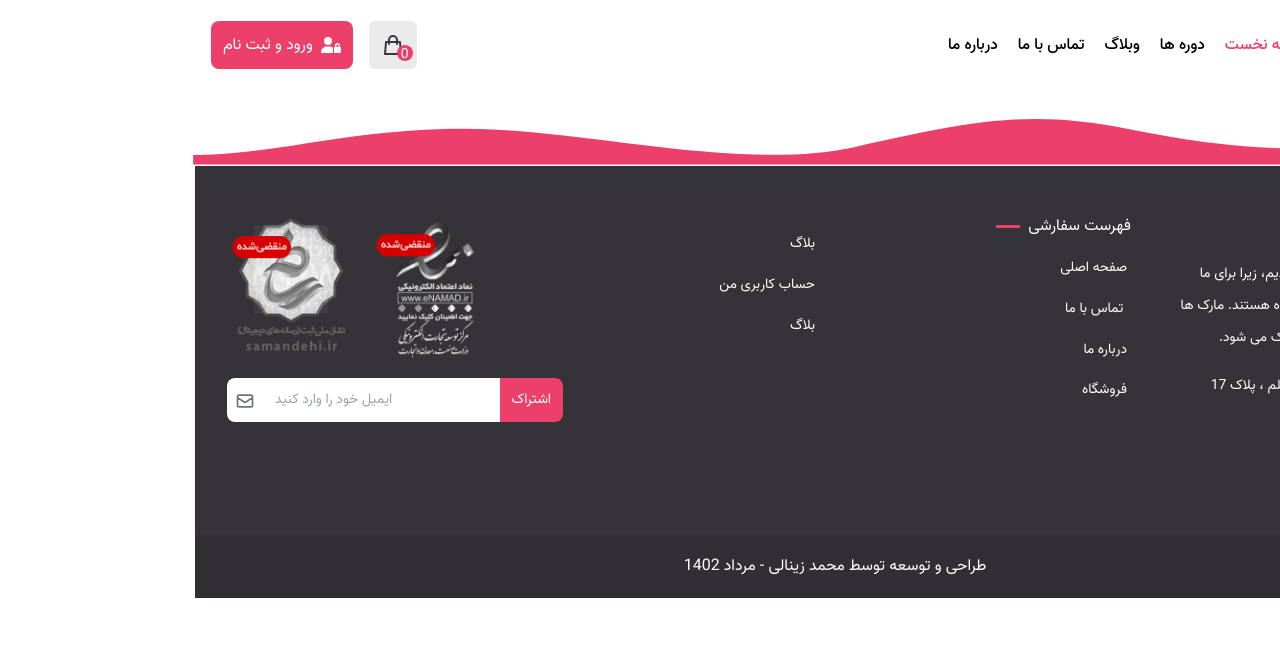
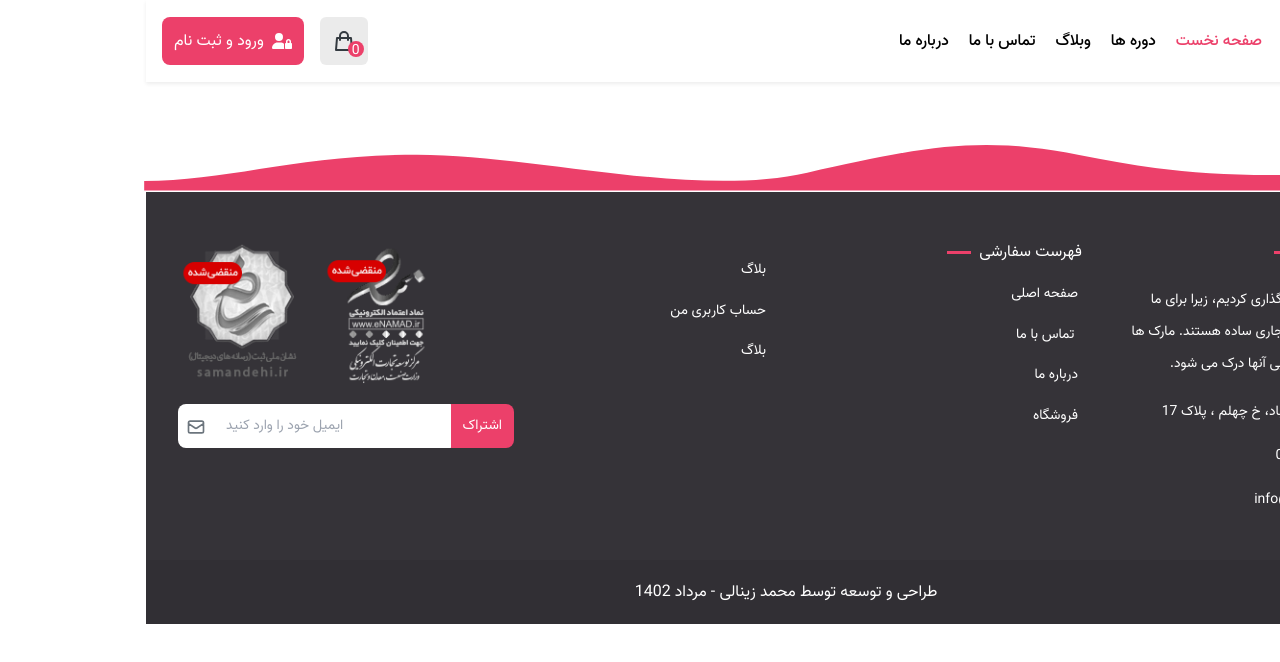
Before and after one commit to mohammad-zeynaly/mimlearn, a React (Vite) app: page /articles in a window 1280 px wide. Shown: the top 662 px of the page. Built offline with nearby package versions, Linux system fonts and the light colour scheme.

Commit message:
The project Navbar section was fixed at the top of the page

```diff
--- a/src/App.tsx
+++ b/src/App.tsx
@@ -32,7 +32,7 @@ const App = (): JSX.Element => {
       <main
         className={`${
           pathname.includes("courseDetails") ? "bg-[#f8f9fa] " : ""
-        }pb-24`}
+        }pb-24 mt-24`}
       >
         {routers}
       </main>
--- a/src/components/Breadcrumb/Breadcrumb.tsx
+++ b/src/components/Breadcrumb/Breadcrumb.tsx
@@ -6,7 +6,7 @@ const Breadcrumb = (): JSX.Element => {
   const { courseName } = useParams();
 
   return (
-    <div className="bg-[#353338] mt-6 text-white ">
+    <div className="bg-[#353338] mt-28 text-white ">
       <div className="container py-8">
         <h2 className="text-2xl"> {courseName} </h2>
         <ul className="flex items-center mt-4 text-sm">
--- a/src/components/Header/Header.tsx
+++ b/src/components/Header/Header.tsx
@@ -4,7 +4,7 @@ import Input from "../Input/Input";
 
 const Header = (): JSX.Element => {
   return (
-    <header id="header" className="mt-5 relative ">
+    <header id="header" className="mt-5">
       <div className="w-full h-[600px] sm:h-[550px] bg-[url('./assets/images/header-bg.jpg')] -z-10 bg-cover absolute top-0 "></div>
       <div className="bg-video w-full h-full absolute top-0 -z-10">
         <video
--- a/src/components/Navbar/NavbarDesktop.tsx
+++ b/src/components/Navbar/NavbarDesktop.tsx
@@ -11,7 +11,11 @@ import { HiOutlineShoppingBag } from "react-icons/hi";
 const NavbarDesktop = (): JSX.Element => {
   const dispatch = useAppDispatch();
   return (
-    <nav className="nav mt-5 hidden lg:block" id="desktop-nav">
+    <>
+      <nav
+        className="nav py-4 bg-white fixed top-0 left-0 right-0 z-30 hidden lg:block shadow-[0_0.125rem_0.25rem_rgba(0,0,0,.075)]"
+        id="desktop-nav"
+      >
         <div className="container">
           <div className="flex justify-between items-center">
             <div className="flex items-center">
@@ -64,9 +68,10 @@ const NavbarDesktop = (): JSX.Element => {
               </Button>
             </div>
           </div>
-        <ShoppingCart />
         </div>
       </nav>
+      <ShoppingCart />
+    </>
   );
 };
 
--- a/src/components/Navbar/NavbarMobile.tsx
+++ b/src/components/Navbar/NavbarMobile.tsx
@@ -19,7 +19,11 @@ const NavbarMobile = (): JSX.Element => {
   );
 
   return (
-    <nav className="block lg:hidden mt-5" id="mobile-nav">
+    <>
+      <nav
+        className="block lg:hidden py-4 fixed top-0 left-0 z-30 right-0 bg-white shadow-[0_0.125rem_0.25rem_rgba(0,0,0,.075)]"
+        id="mobile-nav"
+      >
         <div className="container">
           <div className="flex justify-between items-center">
             <Link to="/">
@@ -71,6 +75,8 @@ const NavbarMobile = (): JSX.Element => {
               </Button>
             </div>
           </div>
+        </div>
+      </nav>
       <div
         className={`bg-[#212529] text-white fixed top-0 bottom-0 ${
           mobileMenuStatus ? "right-0" : "-right-80"
@@ -101,9 +107,7 @@ const NavbarMobile = (): JSX.Element => {
           <SiAparat className="w-4 h-4" />
         </div>
       </div>
-        <ShoppingCart />
-      </div>
-    </nav>
+    </>
   );
 };
 
--- a/src/components/ShoppingCart/ShoppingCart.tsx
+++ b/src/components/ShoppingCart/ShoppingCart.tsx
@@ -13,7 +13,7 @@ const ShoppingCart = (): JSX.Element => {
   return (
     <>
       {isInShowShoppingCart && (
-        <aside className="bg-white w-72 sm:w-80 fixed top-0 bottom-0 right-0 flex items-start justify-center h-[110%] z-40 text-sm">
+        <aside id="shopping-cart" className="bg-white w-72 sm:w-80 fixed top-0 bottom-0 right-0 flex items-start justify-center h-[110%] z-40 text-sm">
           {/* empty shoppingCart */}
           {shoppingCartProduct.length < 1 ? (
             <div className="flex items-center mt-16 p-4">
--- a/src/pages/CourseDetails/CourseDetails.tsx
+++ b/src/pages/CourseDetails/CourseDetails.tsx
@@ -41,7 +41,7 @@ const CourseDetails = (): JSX.Element => {
             className={`${
               isFullWidthContent
                 ? "hidden"
-                : "hidden lg:block lg:w-[29%] mr-5 h-screen mt-14"
+                : "hidden lg:block lg:w-[29%] mr-5 h-screen lg:mt-32 xl:mt-10 2xl:mt-0"
             } `}
           >
             <CourseDetailsSidebar mainCourse={mainCourse} />
--- a/src/styles/app.css
+++ b/src/styles/app.css
@@ -787,6 +787,10 @@ video {
   z-index: -10;
 }
 
+.z-30 {
+  z-index: 30;
+}
+
 .z-40 {
   z-index: 40;
 }
@@ -908,6 +912,14 @@ video {
   margin-top: 5rem;
 }
 
+.mt-24 {
+  margin-top: 6rem;
+}
+
+.mt-28 {
+  margin-top: 7rem;
+}
+
 .mt-3 {
   margin-top: 0.75rem;
 }
@@ -934,10 +946,6 @@ video {
 
 .mt-\[6px\] {
   margin-top: 6px;
-}
-
-.mt-14 {
-  margin-top: 3.5rem;
 }
 
 .block {
@@ -1757,6 +1765,12 @@ video {
   opacity: 0;
 }
 
+.shadow-\[0_0\.125rem_0\.25rem_rgba\(0\2c 0\2c 0\2c \.075\)\] {
+  --tw-shadow: 0 0.125rem 0.25rem rgba(0,0,0,.075);
+  --tw-shadow-colored: 0 0.125rem 0.25rem var(--tw-shadow-color);
+  box-shadow: var(--tw-ring-offset-shadow, 0 0 #0000), var(--tw-ring-shadow, 0 0 #0000), var(--tw-shadow);
+}
+
 .shadow-\[0_0_15px_rgba\(0\2c 0\2c 0\2c 0\.2\)\] {
   --tw-shadow: 0 0 15px rgba(0,0,0,0.2);
   --tw-shadow-colored: 0 0 15px var(--tw-shadow-color);
@@ -2250,6 +2264,10 @@ video {
     margin-top: 2.5rem;
   }
 
+  .lg\:mt-32 {
+    margin-top: 8rem;
+  }
+
   .lg\:block {
     display: block;
   }
@@ -2320,6 +2338,10 @@ video {
 }
 
 @media (min-width: 1280px) {
+  .xl\:mt-10 {
+    margin-top: 2.5rem;
+  }
+
   .xl\:w-\[350px\] {
     width: 350px;
   }
@@ -2339,6 +2361,10 @@ video {
     right: -0.5rem;
   }
 
+  .\32xl\:mt-0 {
+    margin-top: 0px;
+  }
+
   .\32xl\:-translate-y-14 {
     --tw-translate-y: -3.5rem;
     transform: translate(var(--tw-translate-x), var(--tw-translate-y)) rotate(var(--tw-rotate)) skewX(var(--tw-skew-x)) skewY(var(--tw-skew-y)) scaleX(var(--tw-scale-x)) scaleY(var(--tw-scale-y));
```
Lines whose indentation alone changed are shown as unchanged.
